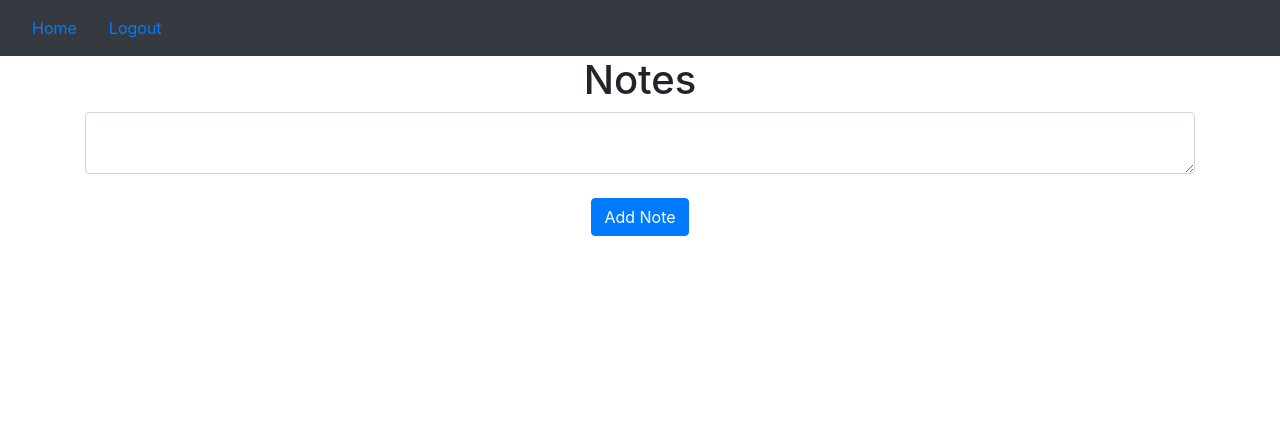
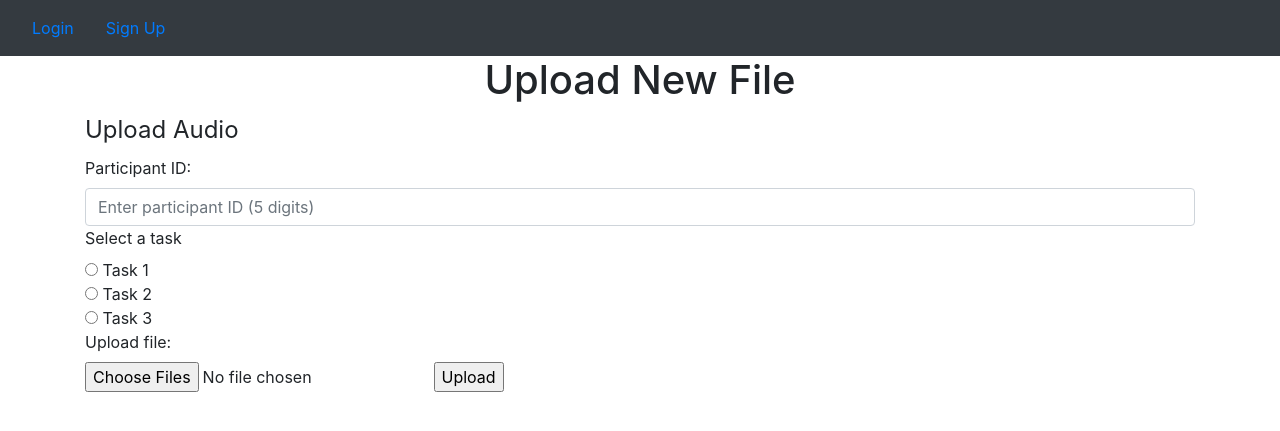
Before and after one commit to bhkoo/flask_template, a Flask app: template website/templates/home.html in a window 1280 px wide. Shown: the top 431 px of the page. Run offline with Flask 2, Linux system fonts and the light colour scheme; the template is opened without the code that fills it: values that come from a table or form of the project are taken from there, others are empty; data comes from the database, SQL or seed files in the repository; some libraries are stand-ins or nearby versions.

Commit message:
Updated form, added file upload model

```diff
--- a/website/templates/home.html
+++ b/website/templates/home.html
@@ -2,21 +2,29 @@
 {% block title %}Home{% endblock %}
 
 {% block content %}
-<h1 align = 'center'>Notes</h1>
-<ul class = 'list-group list-group-flush' id = 'notes'>
-  {% for note in user.notes %}
-    <li class = 'list-group-item'>{{note.data}}
-      <button type = 'button' class = 'close' onClick = 'deleteNote({{ note.id }})'>
-        <span aria-hidden = 'true'>&times;</span>
-      </button>
-    </li>
-  {% endfor %}
-</ul>
-<form method = 'POST'>
-  <textarea name = 'note' id = 'note' class = 'form-control'></textarea>
-  <br />
-  <div align = 'center'>
-    <button type = 'submit' class = 'btn btn-primary'>Add Note</button>
-  </div>
+<h1 align = 'center'>Upload New File</h1>
+
+<form method = 'POST' enctype='multipart/form-data'>
+  <fieldset>
+    <legend>Upload Audio</legend>
+    <label for = 'participant-id'>Participant ID: </label>
+    <input type = 'text'
+    class = 'form-control'
+    id = 'participant-id'
+    name = 'participant-id'
+    placeholder = 'Enter participant ID (5 digits)'
+    maxlength = 5 />
+    <label for = 'task'>Select a task</label>
+    <div>
+      <input type="radio" name="task" id="task1" value="task1"> Task 1 </input><br>
+      <input type="radio" name="task" id="task2" value="task2"> Task 2 </input><br>
+      <input type="radio" name="task" id="task3" value="task3"> Task 3 </input><br>
+    </div>
+    <label for = 'file'>Upload file: </label>
+    <div>
+      <input type=file name=file multiple>
+      <input type=submit value=Upload>
+    </div>
+  </fieldset>
 </form>
 {% endblock %}
```
Also changed, not shown: website/models.py (+8 -0 lines), website/views.py (+30 -15 lines).
